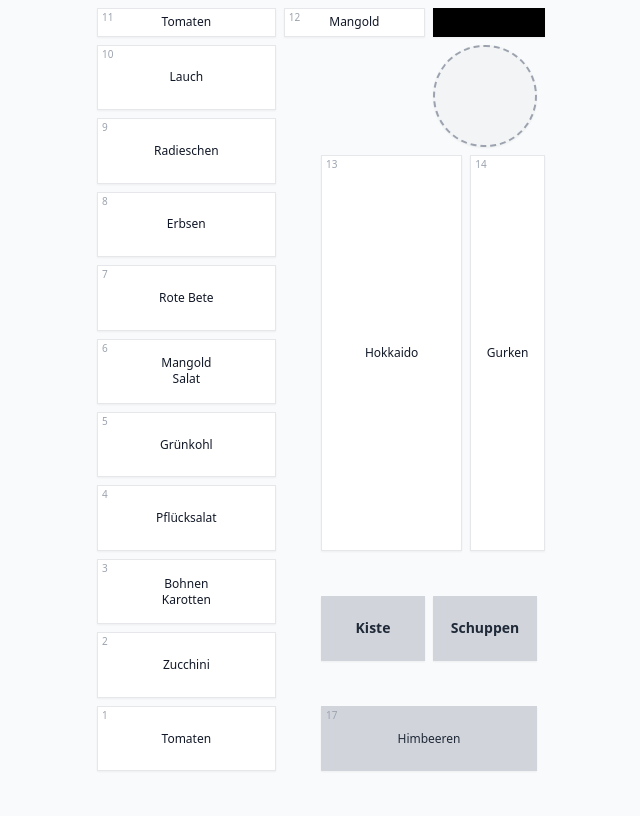
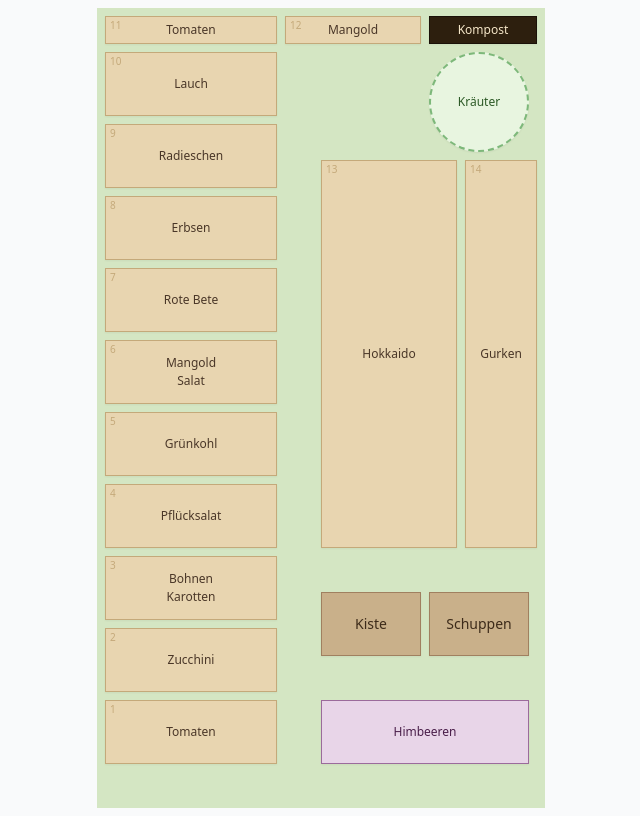
Before and after one commit to ClemensJakob/garden, a React (Vite) app: page / in a window 1280 px wide. Shown: the whole page, without its empty margins (319-959 px from the left). Built offline with nearby package versions, Linux system fonts and the light colour scheme.

Commit message:
feat: colorize

```diff
--- a/src/components/GardenLayout.tsx
+++ b/src/components/GardenLayout.tsx
@@ -19,7 +19,7 @@ function patch(n: number) {
 export default function GardenLayout() {
   return (
     <div
-      className="grid w-full h-screen max-w-md gap-2 grid-cols-12 grid-rows-[repeat(22,minmax(0,1fr))]"
+      className="grid w-full h-screen max-w-md gap-2 grid-cols-12 grid-rows-[repeat(22,minmax(0,1fr))] bg-garden-bg p-2"
       role="region"
       aria-label="Garten-Layout"
     >
--- a/src/components/PatchTile.tsx
+++ b/src/components/PatchTile.tsx
@@ -11,38 +11,47 @@ interface PatchTileProps {
 function variantClasses(variant: PatchVariant): string {
     switch (variant) {
         case 'kompost':
-            return 'bg-black text-white border-black'
+            return 'bg-kompost-bg text-kompost-text border-kompost-border'
         case 'kraeuter':
-            return 'bg-gray-100 text-gray-800 border-2 border-dashed border-gray-400 rounded-full'
+            return 'bg-kraeuter-bg text-kraeuter-text border-2 border-dashed border-kraeuter-border rounded-full'
         case 'beere':
-            return 'bg-gray-300 text-gray-800 border-gray-300'
+            return 'bg-beere-bg text-beere-text border-beere-border'
         case 'default':
         default:
-            return 'bg-white text-gray-900 border-gray-200'
+            return 'bg-patch border-patch-border text-patch-text hover:bg-patch-hover'
     }
 }
 
 export default function PatchTile({patch, className}: PatchTileProps) {
-    const showBadge = patch.variant === 'default' || patch.variant === 'beere'
+    const isSpecial = patch.variant !== 'default'
+    const showBadge = !isSpecial
     return (
         <Link
             to={`/patches/${patch.number}`}
             className={`relative flex items-center justify-center border text-center text-xs shadow-sm transition-shadow hover:shadow-md ${variantClasses(patch.variant)} ${className}`}
             aria-label={`${patch.label} (Beet ${patch.number})`}
         >
-
-
             {showBadge && (
                 <span
-                    className="absolute left-1 top-0 text-[10px] font-normal text-gray-400"
+                    className="absolute left-1 top-0 text-[10px] font-normal text-patch-border"
                     aria-hidden="true"
                 >
-          {patch.number}
-        </span>
+                    {patch.number}
+                </span>
             )}
-            <div className="flex flex-col">{patch.bedding
-                .map((b) => <span>{findPlantById(b.plantId)?.name}</span>)
-            }</div>
+            {isSpecial ? (
+                <span className="font-medium">{patch.label}</span>
+            ) : (
+                <div className="flex flex-col gap-0.5">
+                    {patch.bedding.length === 0 ? (
+                        <span className="text-patch-border/60">{patch.label}</span>
+                    ) : (
+                        patch.bedding.map((b) => (
+                            <span key={b.plantId}>{findPlantById(b.plantId)?.name}</span>
+                        ))
+                    )}
+                </div>
+            )}
         </Link>
     )
 }
--- a/src/components/StorageUnitTile.tsx
+++ b/src/components/StorageUnitTile.tsx
@@ -20,7 +20,7 @@ export default function StorageUnitTile({ unit, className = '' }: StorageUnitTil
   return (
     <Link
       to={`/storage/${unit.id}`}
-      className={`flex items-center justify-center border border-gray-300 bg-gray-300 px-3 py-4 text-center text-sm font-semibold text-gray-800 shadow-sm transition-shadow hover:shadow-md ${className}`}
+      className={`flex items-center justify-center border border-storage-border bg-storage-bg px-3 py-4 text-center text-sm text-storage-text shadow-sm transition-shadow hover:shadow-md ${className}`}
       aria-label={unit.label}
     >
       {unit.label}
--- a/tailwind.config.js
+++ b/tailwind.config.js
@@ -4,9 +4,51 @@ export default {
   theme: {
     borderRadius: {
       none: '0',
+      sm: '0.125rem',
+      DEFAULT: '0.25rem',
+      md: '0.375rem',
+      lg: '0.5rem',
       full: '9999px',
     },
     extend: {
+      colors: {
+        // Garden background — soft sage green
+        garden: {
+          bg: '#d4e6c3',        // soft green lawn
+          path: '#c8b99a',      // sandy path between beds
+        },
+        // Patch (Beet) — warm earthy tones
+        patch: {
+          DEFAULT: '#e8d5b0',   // light warm brown / sandy soil
+          border: '#c4a97a',    // medium brown border
+          text: '#4a3728',      // dark brown text
+          hover: '#dfc89a',     // slightly darker on hover
+        },
+        // Kompost — dark rich earth
+        kompost: {
+          bg: '#2d1f0e',
+          border: '#1a1108',
+          text: '#f5e6c8',
+        },
+        // Kräuter — soft herb green
+        kraeuter: {
+          bg: '#e8f5e0',
+          border: '#7db87a',
+          text: '#2d5a27',
+        },
+        // Beere — muted berry purple
+        beere: {
+          bg: '#e8d5e8',
+          border: '#9b6b9b',
+          text: '#4a1f4a',
+        },
+        // Storage units (Schuppen, Kiste) — weathered wood
+        storage: {
+          bg: '#c9b08a',
+          border: '#a08060',
+          text: '#3d2b1a',
+        },
+      },
       // Tailwind's default `grid-row-start` utilities only go up to
       // `row-start-7`, and `row-span` only up to `row-span-6`.
       // The garden layout uses a 22-row grid, so we extend both
```
